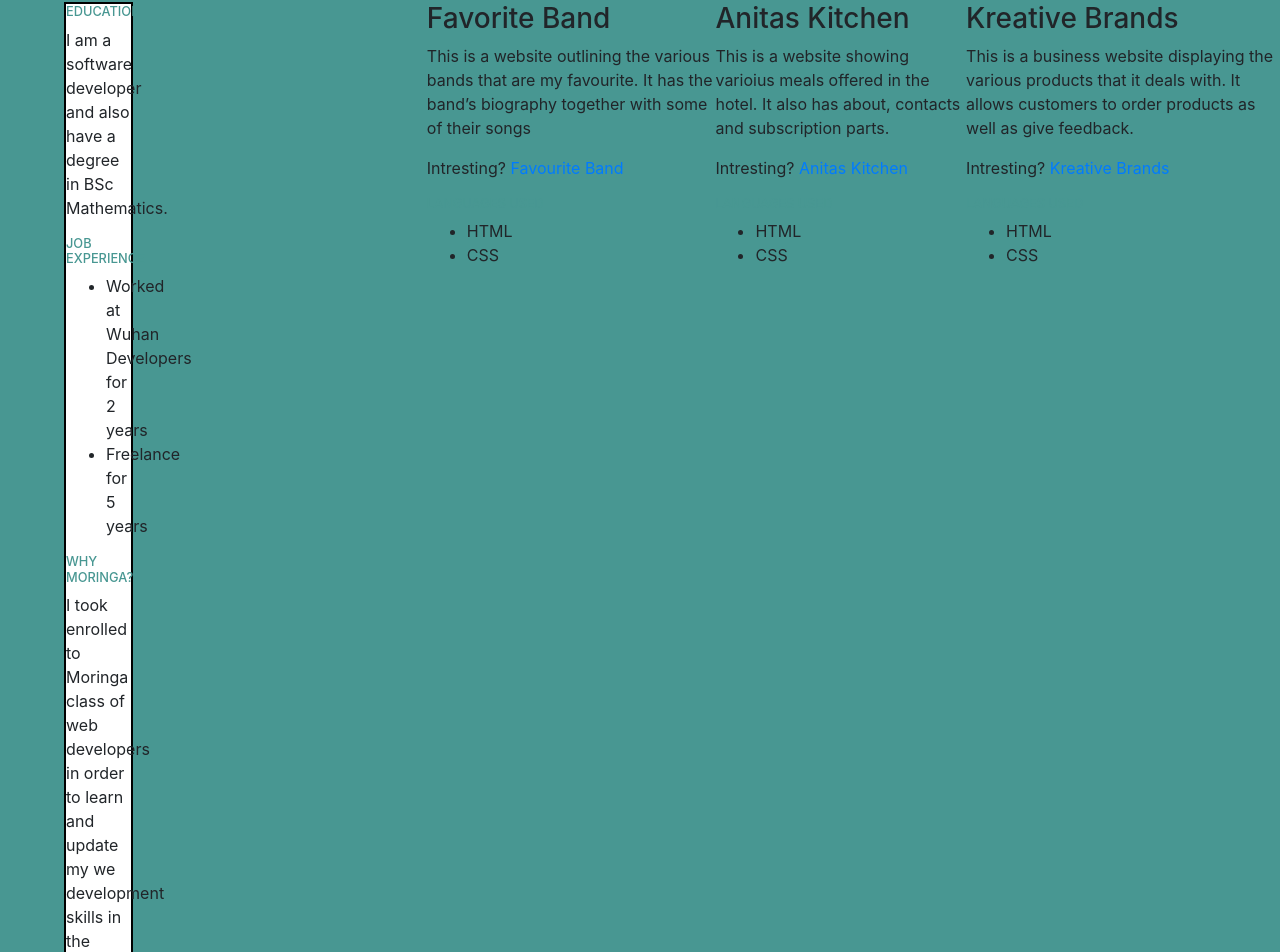
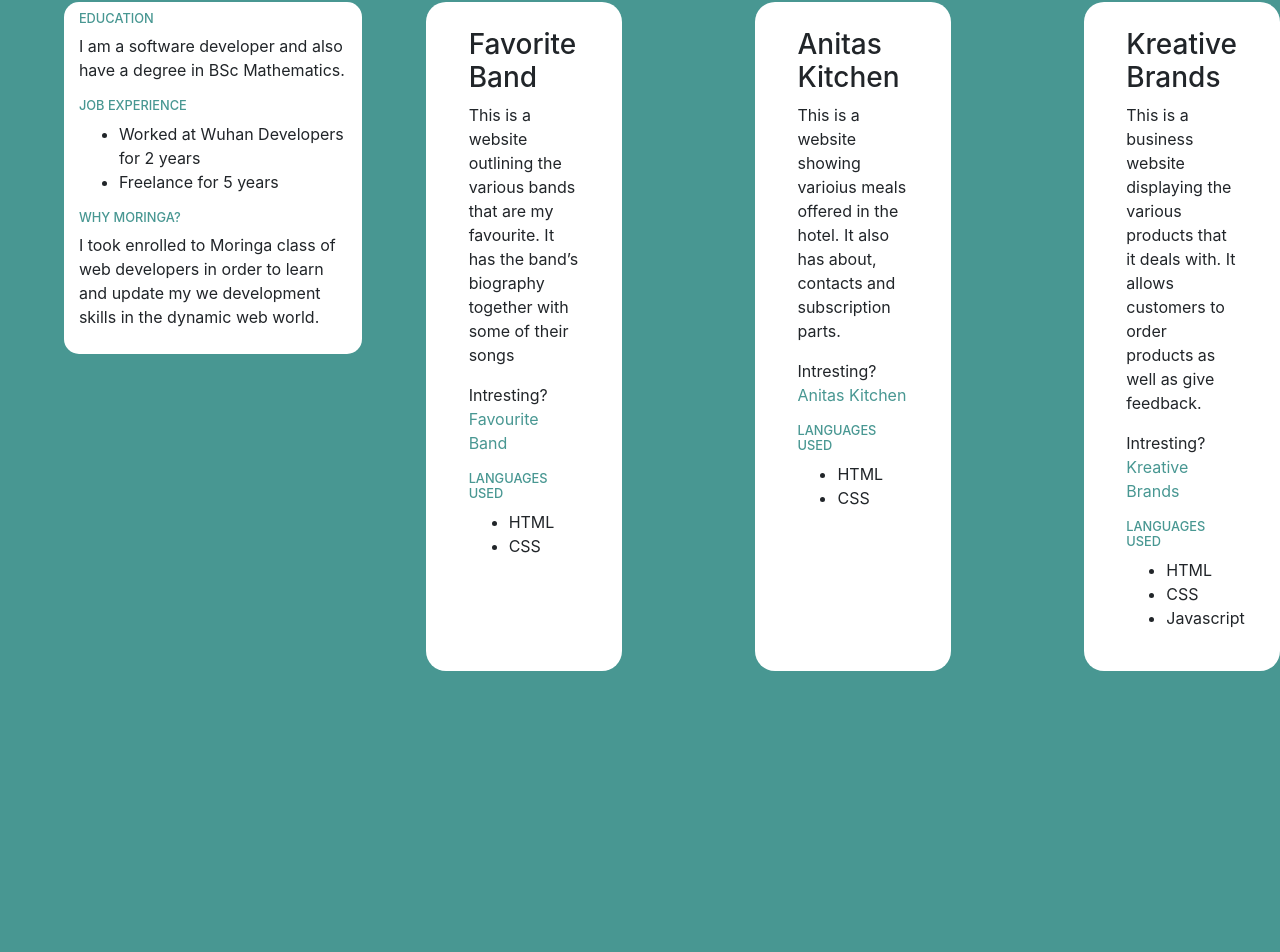
Before and after one commit to Robert-Moringa/Web-portfolio, a plain HTML site: page index.html in a window 1280 px wide. Shown: the part 477-1429 px from the top of the page. After the commit the page ends 1148 px from the top, so only its background shows below. Drawn offline with nearby package versions, Linux system fonts and the light colour scheme.

Commit message:
adjusted some padding properties

```diff
--- a/css/style.css
+++ b/css/style.css
@@ -79,8 +79,8 @@ navbg{
 }
 #details{
     background-color: white;
-    width: 23%;
-    border: solid 2px black;
+    border-radius: 15px;
+    padding-left: 5%; padding-right: 5%; padding-top: 3%; padding-bottom: 3%;
 }
 h2{
     font-size: 250%;
@@ -98,4 +98,14 @@ h5{
 #projects{
     display: flex;
     flex-direction: row;
+    justify-content: space-between;
 }
+#fav-band, #anitas, #kreative{
+    background-color: white;
+    width: 23%;
+    border-radius: 20px;
+    padding-left: 5%; padding-right: 5%; padding-top: 3%; padding-bottom: 3%;
+}
+a{
+    color: rgba(72, 151, 146, 1);
+}
--- a/index.html
+++ b/index.html
@@ -94,6 +94,7 @@
                         <ul>
                             <li>HTML</li>
                             <LI>CSS</LI>
+                            <li>Javascript</li>
                         </ul>
                     </div>
                 </div>
```
